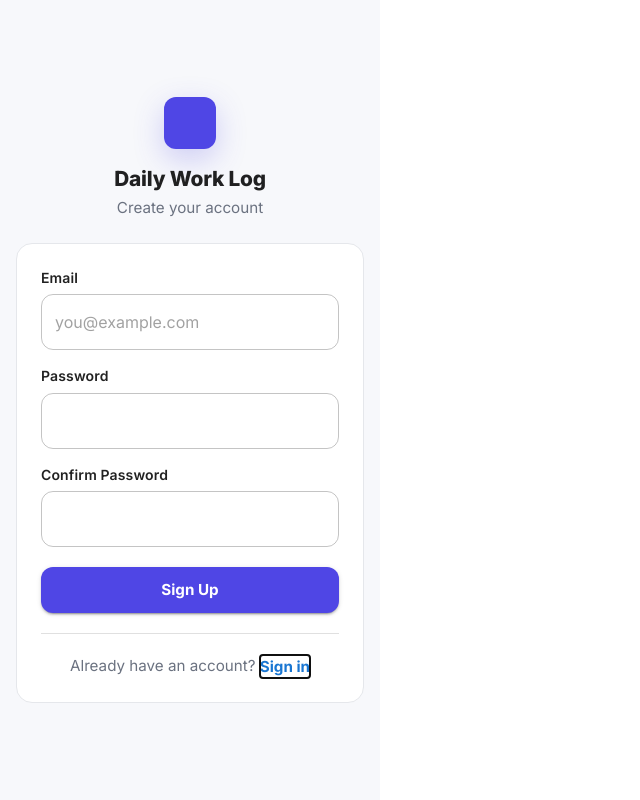
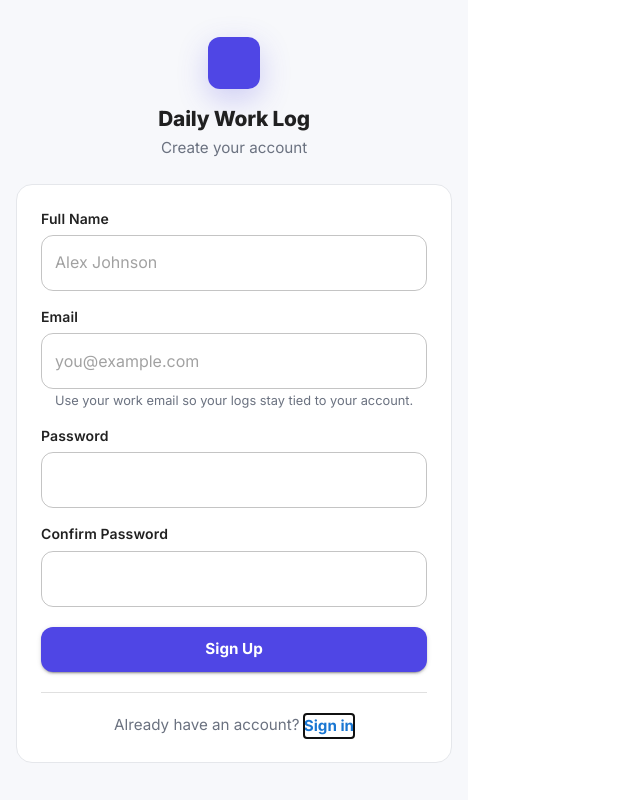
Before and after one commit to Aydan-A/Worklog, a React (Vite) app: page /login in a window 1280 px wide. Both pictures are taken after a click on the button "Sign up". Shown: the whole page, without its empty margins (0-640 px from the left). Built offline with nearby package versions, Linux system fonts and the light colour scheme; no server answers; some icons are missing.

Commit message:
feat(auth): improve sign-up relevance, keep login clean UI

```diff
--- a/src/firebase/auth.ts
+++ b/src/firebase/auth.ts
@@ -7,6 +7,7 @@ import {
   signInWithEmailAndPassword,
   signOut,
   onAuthStateChanged,
+  updateProfile,
   type User,
 } from "firebase/auth";
 import { auth } from "./client";
@@ -19,8 +20,14 @@ export async function signIn(email: string, password: string) {
 }
 
 // Create account with email/password
-export async function signUp(email: string, password: string) {
-  return createUserWithEmailAndPassword(auth, email, password);
+export async function signUp(email: string, password: string, fullName?: string) {
+  const userCredential = await createUserWithEmailAndPassword(auth, email, password);
+
+  if (fullName && fullName.trim() !== "") {
+    await updateProfile(userCredential.user, { displayName: fullName.trim() });
+  }
+
+  return userCredential;
 }
 
 // Sign out current user
--- a/src/pages/Login.tsx
+++ b/src/pages/Login.tsx
@@ -17,13 +17,14 @@ import VisibilityOffIcon from "@mui/icons-material/VisibilityOff";
 import { useNavigate } from "react-router-dom";
 import { signIn, signUp, getAuthErrorMessage } from "../firebase/auth";
 
-// Login page UI (no Firebase yet).
-// Goal: match the Figma "Daily Work Log" sign-in card layout.
+// Auth page UI for sign-in/sign-up flows.
+// Goal: match the "Daily Work Log" card layout while keeping the form focused.
 export default function Login() {
   const navigate = useNavigate();
   const [mode, setMode] = useState<"signIn" | "signUp">("signIn");
 
   // Local form state for email and password fields.
+  const [fullName, setFullName] = useState("");
   const [email, setEmail] = useState("");
   const [password, setPassword] = useState("");
   const [confirmPassword, setConfirmPassword] = useState("");
@@ -36,10 +37,10 @@ export default function Login() {
   // Disable submit until basic fields exist.
   const canSubmit = useMemo(() => {
     if (mode === "signUp") {
-      return email.trim() !== "" && password !== "" && confirmPassword !== "";
+      return fullName.trim() !== "" && email.trim() !== "" && password !== "" && confirmPassword !== "";
     }
     return email.trim() !== "" && password !== "";
-  }, [mode, email, password, confirmPassword]);
+  }, [mode, fullName, email, password, confirmPassword]);
 
   const handleSubmit = async (e: React.FormEvent<HTMLFormElement>) => {
     e.preventDefault();
@@ -48,9 +49,14 @@ export default function Login() {
     if (!canSubmit) {
       setError(
         mode === "signUp"
-          ? "Please enter email, password, and confirm password."
+          ? "Please enter full name, email, password, and confirm password."
           : "Please enter both email and password.",
       );
+      return;
+    }
+
+    if (mode === "signUp" && fullName.trim().length < 2) {
+      setError("Please enter your full name.");
       return;
     }
 
@@ -62,7 +68,7 @@ export default function Login() {
     try {
       setIsSubmitting(true);
       if (mode === "signUp") {
-        await signUp(email.trim(), password);
+        await signUp(email.trim(), password, fullName.trim());
       } else {
         await signIn(email.trim(), password);
       }
@@ -78,6 +84,7 @@ export default function Login() {
   const handleToggleMode = () => {
     setMode((prev) => (prev === "signIn" ? "signUp" : "signIn"));
     setError(null);
+    setFullName("");
     setPassword("");
     setConfirmPassword("");
     setShowPassword(false);
@@ -139,6 +146,21 @@ export default function Login() {
           )}
 
           <Box component="form" onSubmit={handleSubmit} sx={{ display: "grid", gap: 2 }}>
+            {mode === "signUp" && (
+              <Box>
+                <Typography variant="subtitle2" sx={{ mb: 0.75 }}>
+                  Full Name
+                </Typography>
+                <TextField
+                  fullWidth
+                  placeholder="Alex Johnson"
+                  value={fullName}
+                  onChange={(e) => setFullName(e.target.value)}
+                  autoComplete="name"
+                />
+              </Box>
+            )}
+
             {/* Email */}
             <Box>
               <Typography variant="subtitle2" sx={{ mb: 0.75 }}>
@@ -150,6 +172,7 @@ export default function Login() {
                 value={email}
                 onChange={(e) => setEmail(e.target.value)}
                 autoComplete="email"
+                helperText={mode === "signUp" ? "Use your work email so your logs stay tied to your account." : undefined}
               />
             </Box>
 
```
